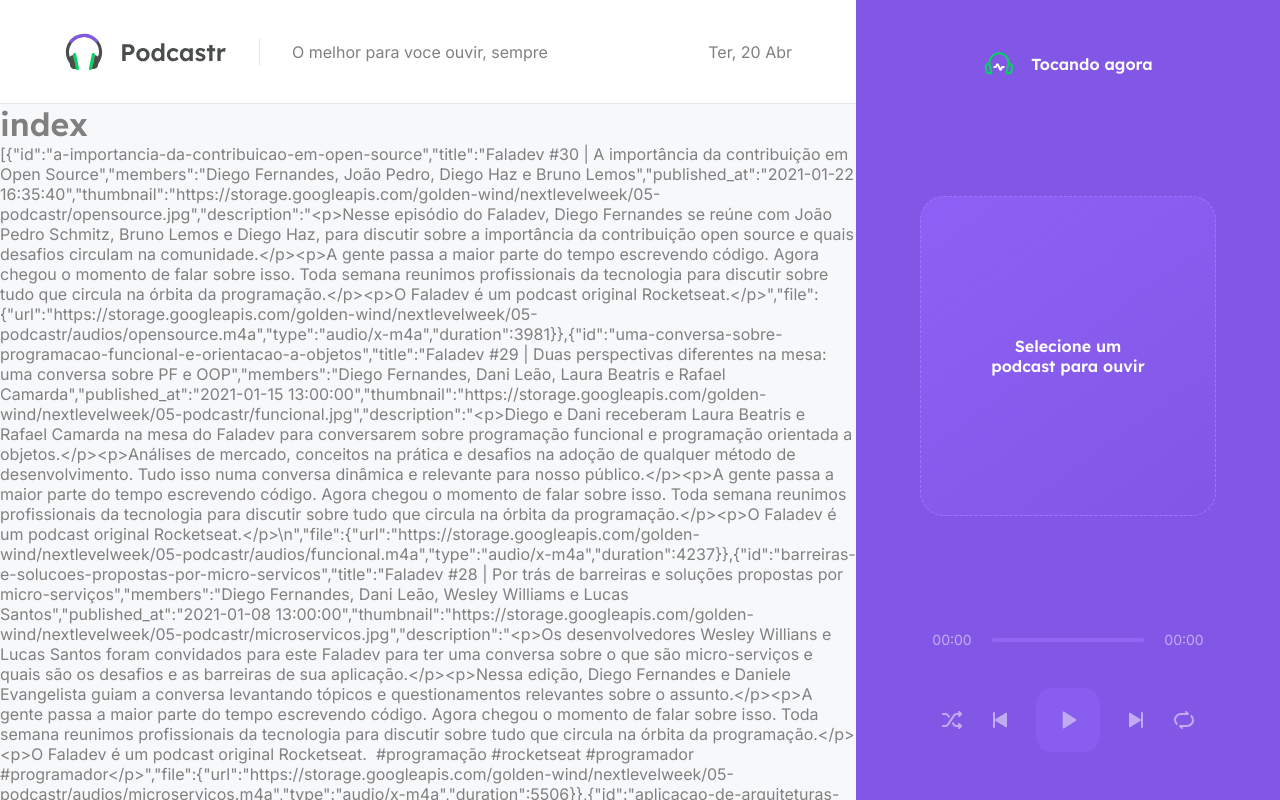
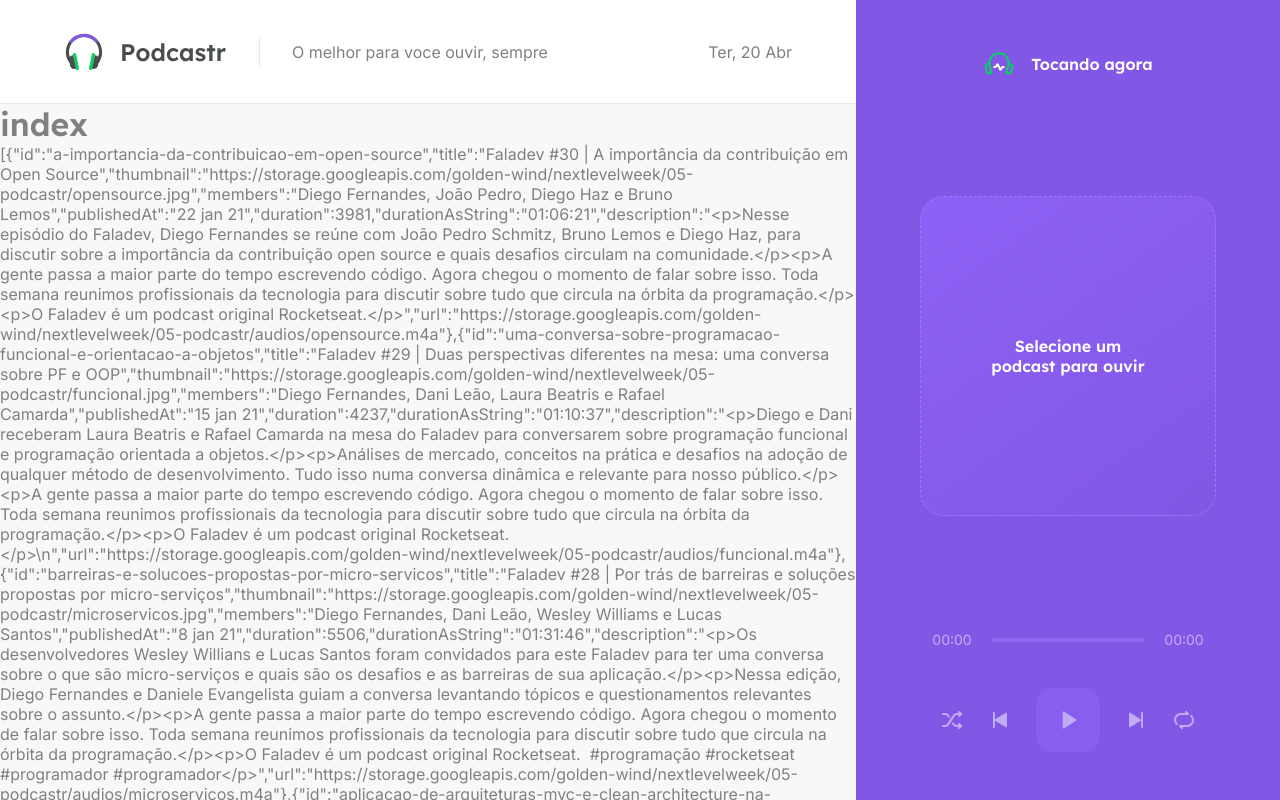
Before and after one commit to bryanbruzinga/Podcastr, a Next.js app: page / in a window 1280 px wide. Shown: the top 800 px of the page. Built offline with nearby package versions, Linux system fonts and the light colour scheme; data requests are answered from the project's data file.

Commit message:
adicionado tipagens

```diff
--- a/src/pages/index.tsx
+++ b/src/pages/index.tsx
@@ -1,11 +1,19 @@
-import React from 'react';
 import { GetStaticProps } from 'next';
+import { format, parseISO } from 'date-fns'
+import ptBR from 'date-fns/locale/pt-BR'
 import { api } from '../services/api';
+import { convertDurationToTimeString } from '../utils/convertDurationToTimeString';
 
 type Episode = {
-  id: string,
-  title: string,
-  members: string,
+  id: string;
+  title: string;
+  thumbnail: string;
+  description: string;
+  members: string;
+  duration: number;
+  durationAsString: string;
+  url: string;
+  publishedAt: string;
 }
 
 type HomeProps = {
@@ -30,9 +38,24 @@
       _order: 'desc'
     }
   })
+
+  const episodes = data.map(episode => {
+    return {
+      id: episode.id,
+      title: episode.title,
+      thumbnail: episode.thumbnail,
+      members: episode.members,
+      publishedAt: format(parseISO(episode.published_at), 'd MMM yy', {locale: ptBR}),
+      duration: Number(episode.file.duration),
+      durationAsString: convertDurationToTimeString(Number(episode.file.duration)),
+      description: episode.description,
+      url: episode.file.url
+    }
+  })
+
   return {
     props: {
-      episodes: data,
+      episodes: episodes,
     },
     revalidate: 60 * 60 * 8,
   }
--- /dev/null
+++ b/src/utils/convertDurationToTimeString.ts
@@ -0,0 +1,9 @@
+export function convertDurationToTimeString(duration: number) {
+    const hours = Math.floor(duration / 3600)
+    const minutes = Math.floor((duration % 3600 / 60))
+    const seconds = duration % 60
+
+    const timeString = [hours, minutes, seconds].map(unit => String(unit).padStart(2, '0')).join(':')
+
+    return timeString
+}
```
